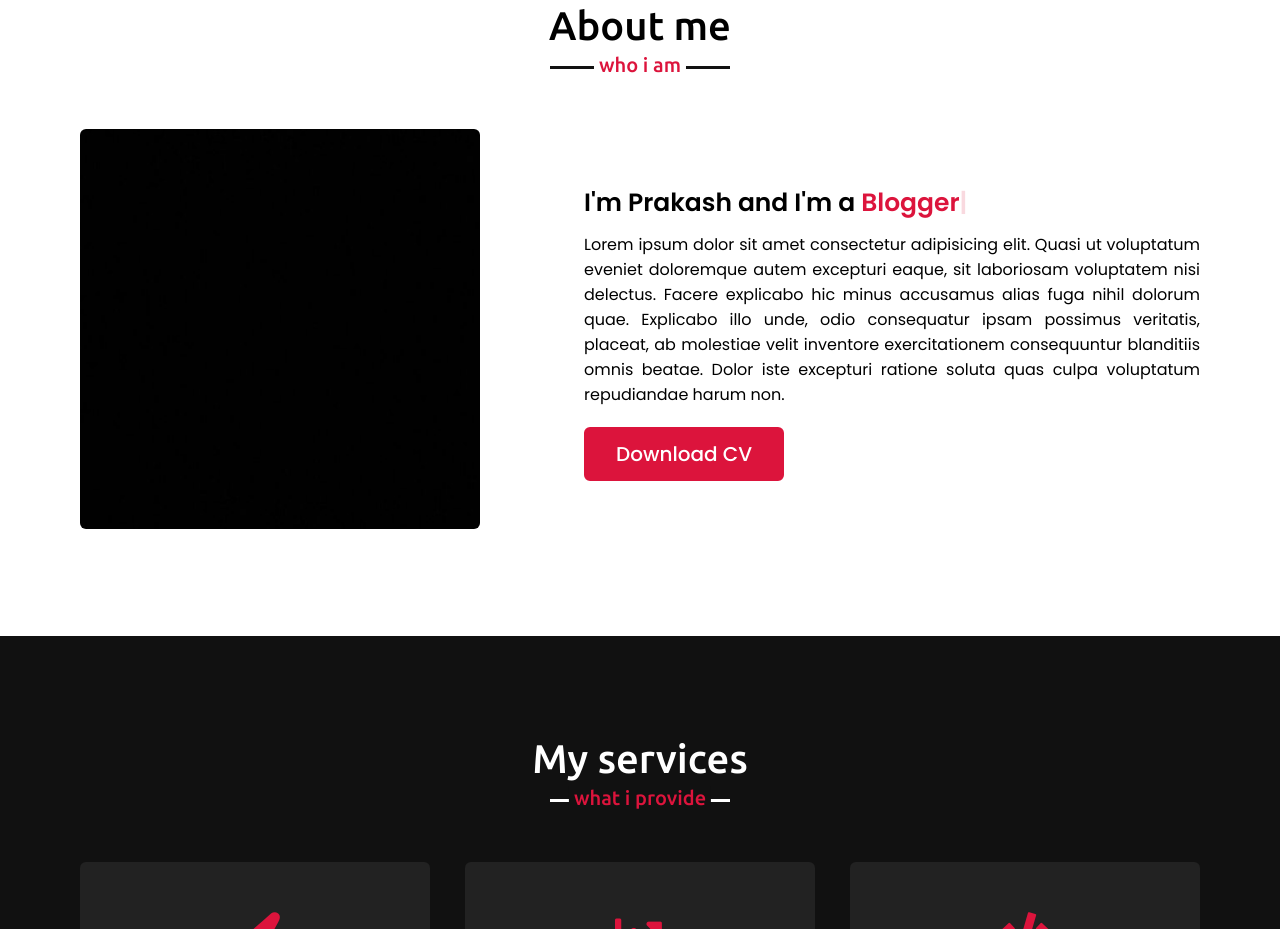
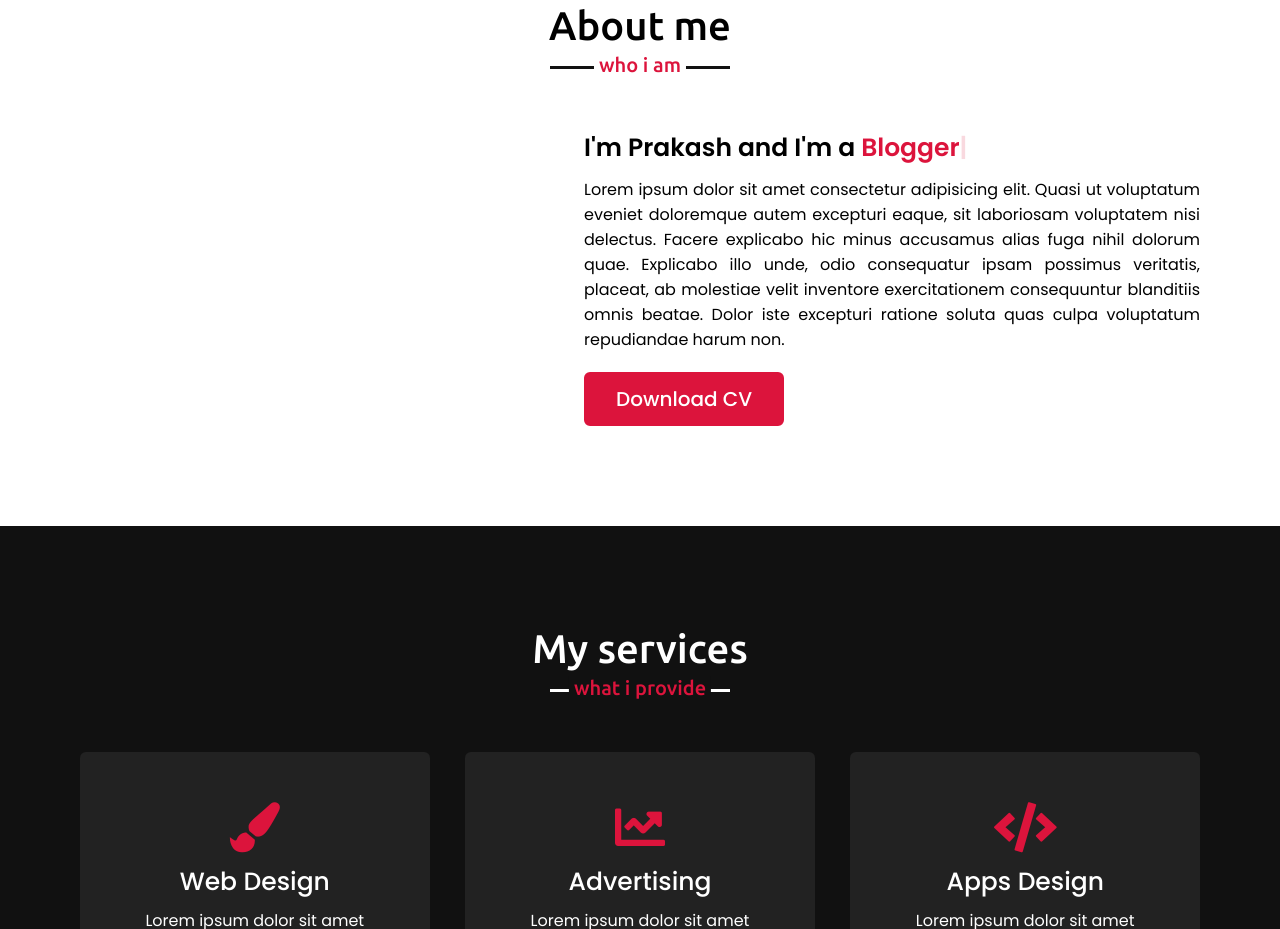
Before and after one commit to SourabhManiyar/Resume, a plain HTML site: page index.html in a window 1280 px wide. Shown: the part 897-1826 px from the top of the page. Drawn offline with nearby package versions, Linux system fonts and the light colour scheme.

Commit message:
Update index.html

```diff
--- a/index.html
+++ b/index.html
@@ -53,7 +53,7 @@
             <h2 class="title">About me</h2>
             <div class="about-content">
                 <div class="column left">
-                    <img src="A_black_background.jpg" alt="">
+                   <!-- <img src="A_black_background.jpg" alt=""> -->
                 </div>
                 <div class="column right">
                     <div class="text">I'm Prakash and I'm a <span class="typing-2"></span></div>
```
